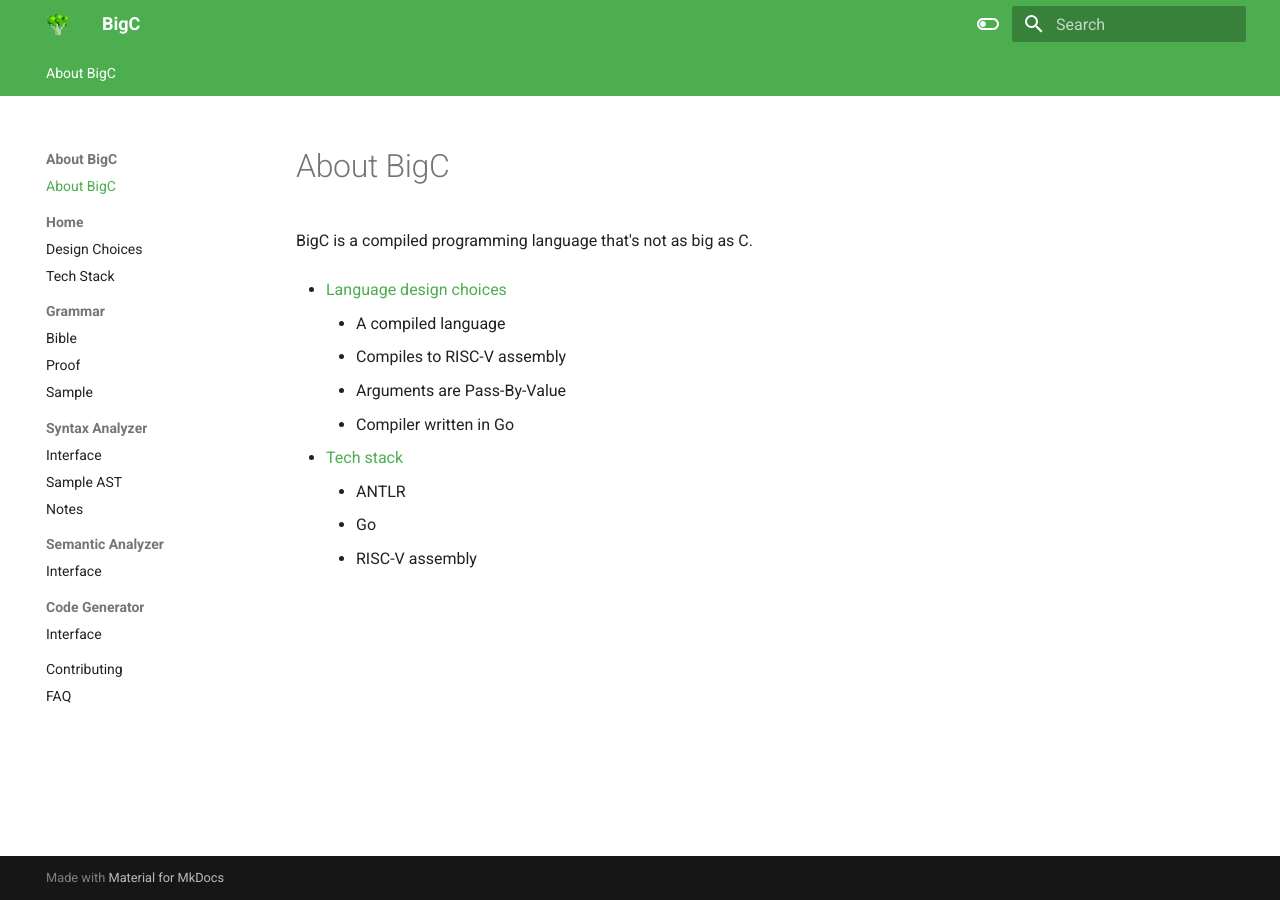
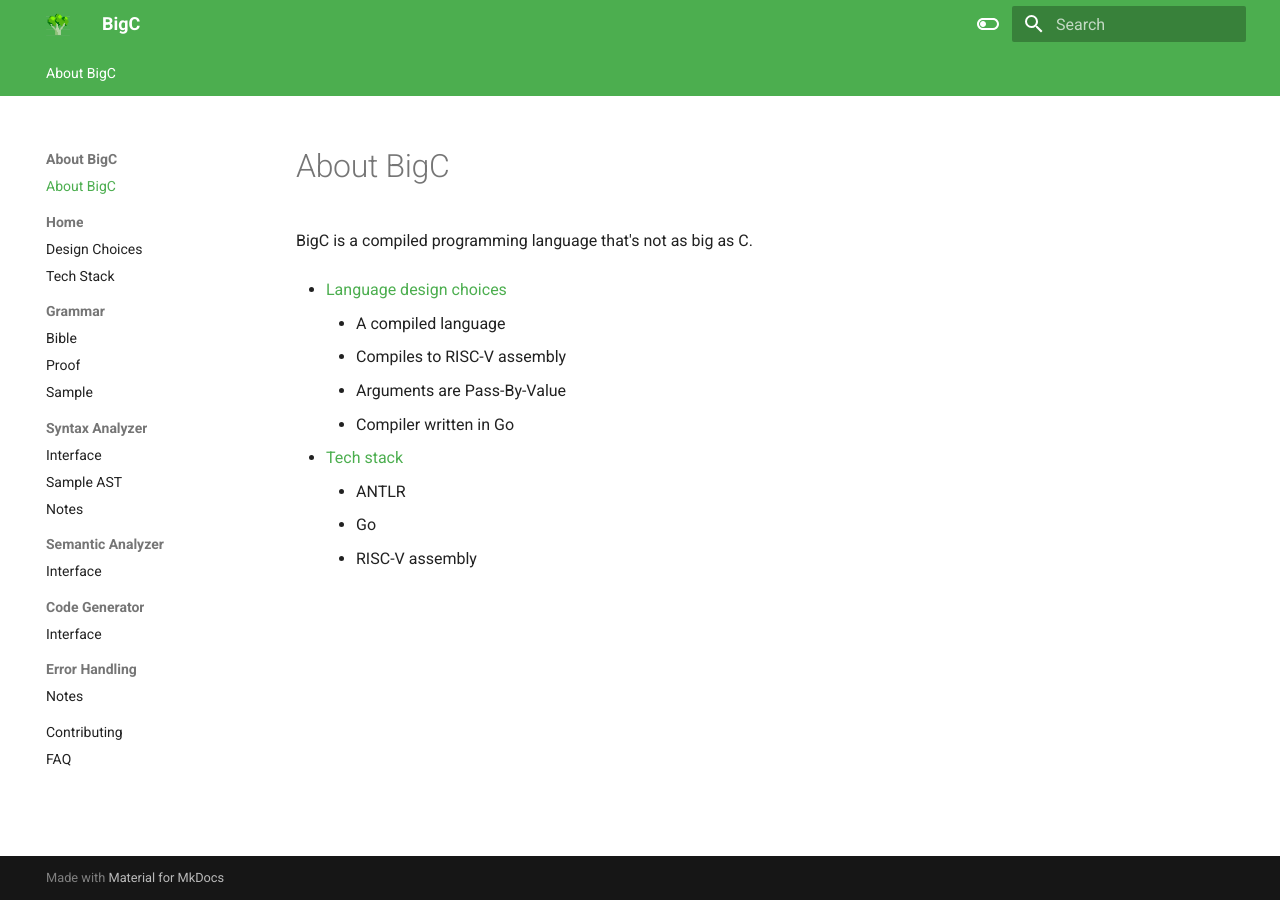
Before and after one commit to GoBigC/wiki, an MkDocs documentation site: the page built from docs/index.md, in a window 1280 px wide. Built offline with MkDocs 1.6.1 and Material for MkDocs 9.7.7, drawn with Linux system fonts in a browser that asks for light colours.

Commit message:
[Add] Error Handling notes

```diff
--- a/mkdocs.yml
+++ b/mkdocs.yml
@@ -51,5 +51,7 @@ nav:
       - Interface: 3-semanticAnalyzer/interface.md
     - Code Generator:
       - Interface: 4-codeGenerator/interface.md
+    - Error Handling:
+      - Notes: 5-errorHandling/errorHandlingNotes.md
     - Contributing: contributing.md
     - FAQ: faq.md
```
Also changed, not shown: docs/5-errorHandling/errorHandlingNotes.md (added).
